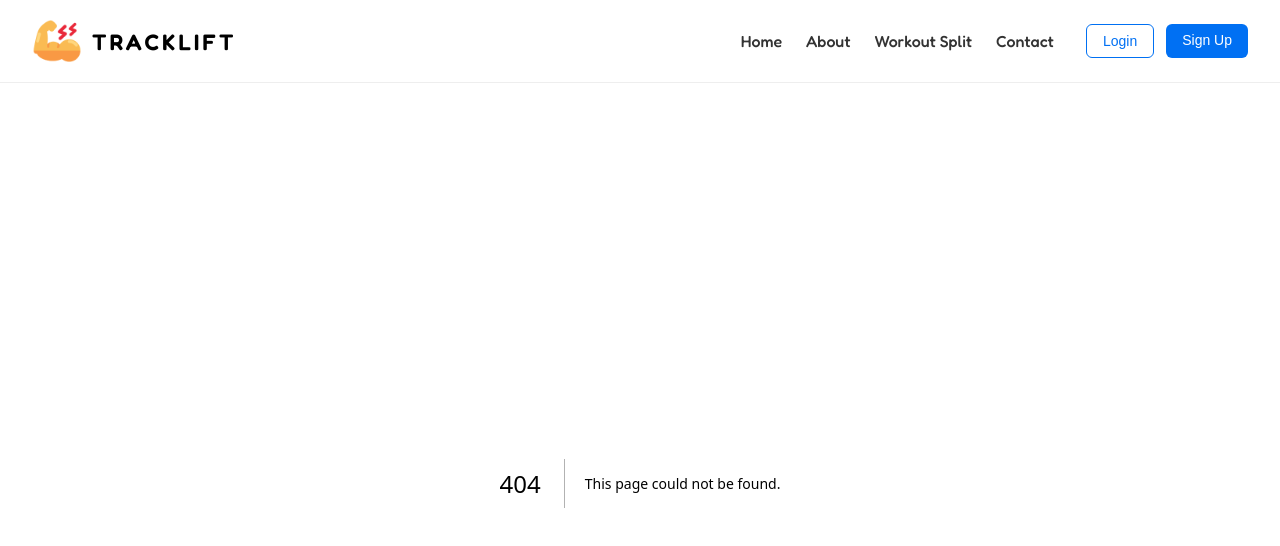
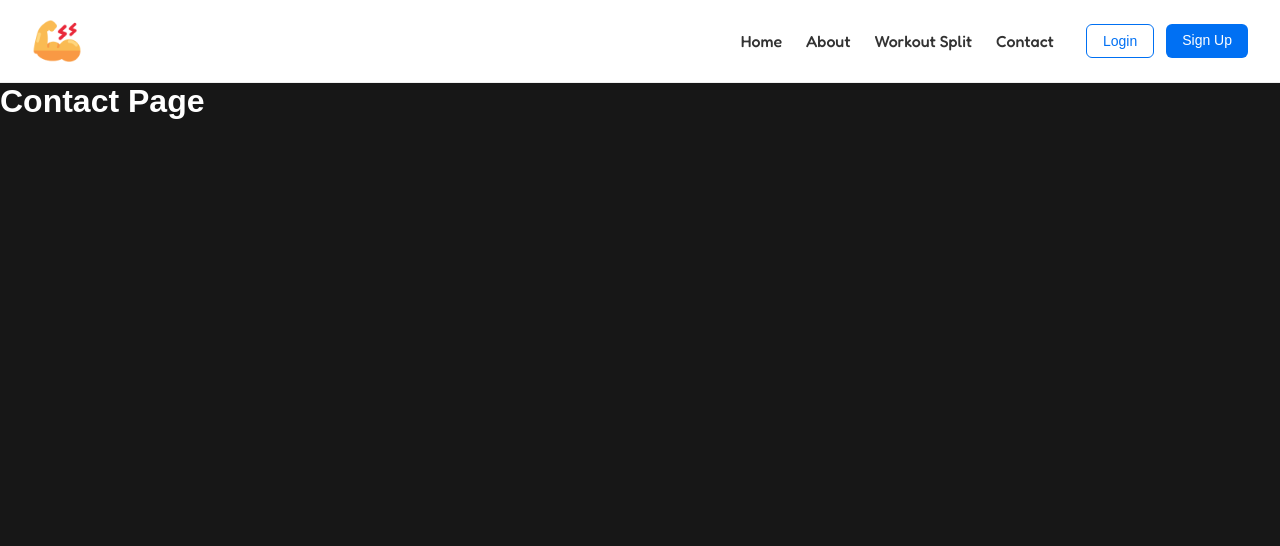
Before and after one commit to naveensinghp/gym-web, a Next.js app: page /contact in a window 1280 px wide. Before the commit this address had no page. Shown: the top 546 px of the page. Built offline with nearby package versions, Linux system fonts and the light colour scheme.

Commit message:
#Day 01- Login Page

```diff
--- /dev/null
+++ b/src/app/contact/page.js
@@ -0,0 +1,7 @@
+export default function Contact() {
+  return (
+    <div>
+      <h1>Contact Page</h1>
+    </div>
+  );
+}
```
Also changed, not shown: src/app/login/page.js (added, +7 -0 lines), 1 other file (tests, documents, lock files or other folders).
